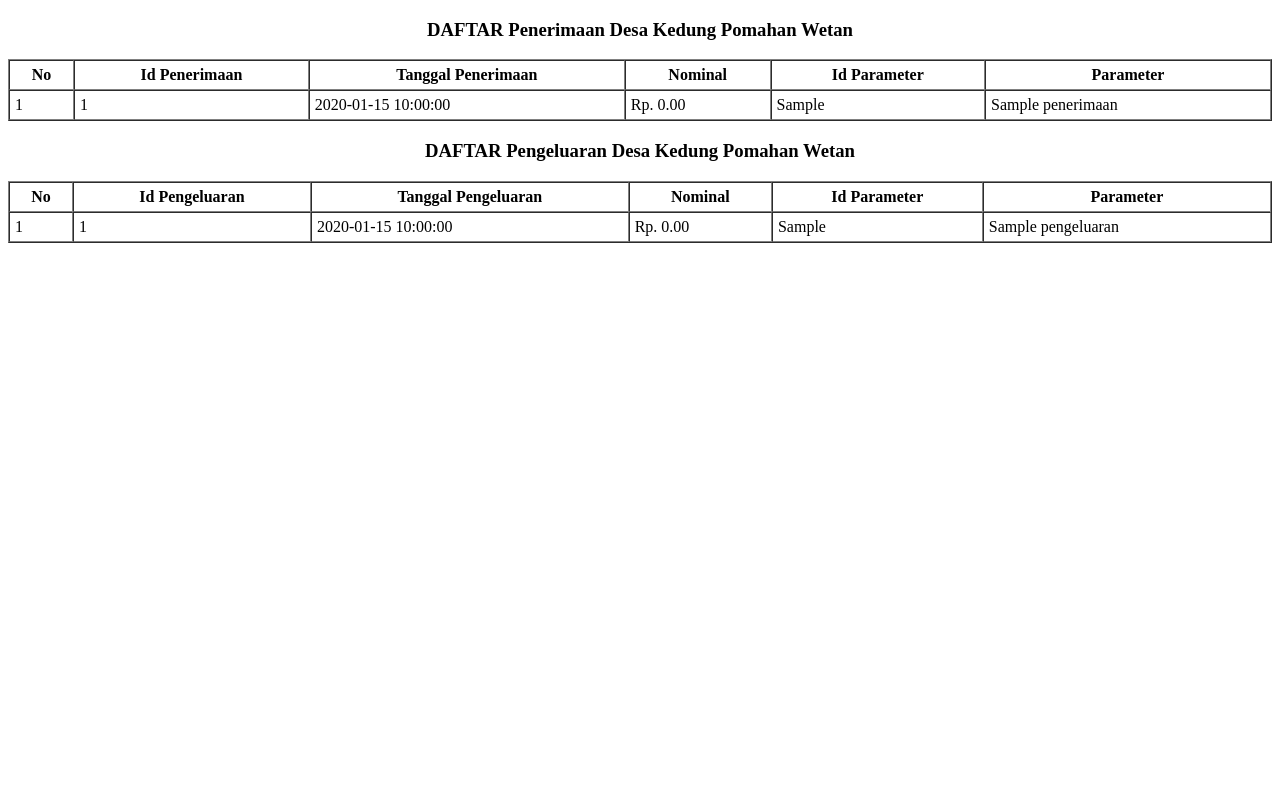
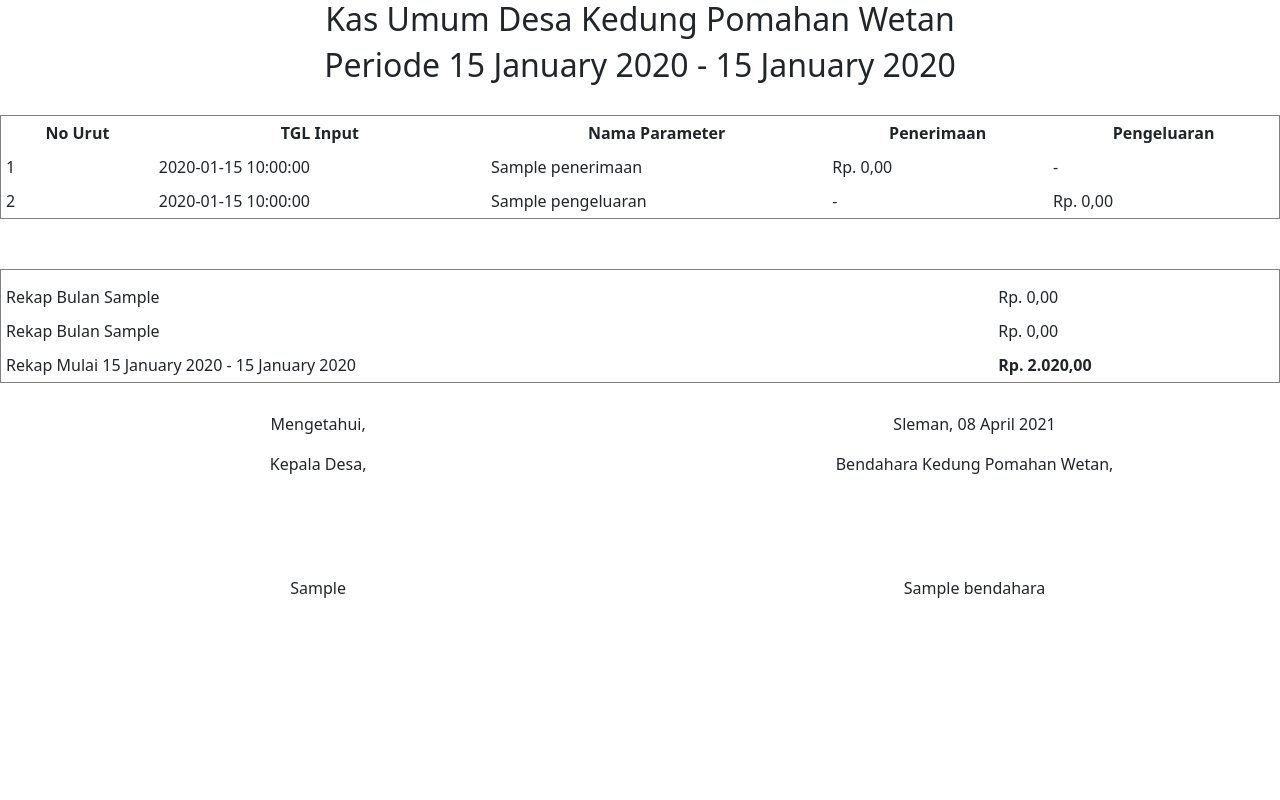
Before and after one commit to adrianfathurs/Sistem-Informasi-Desa, a CodeIgniter app: the page made by application/views/laporan/pdf_kasUmum.php in a window 1280 px wide. Run offline with CodeIgniter, Linux system fonts and the light colour scheme; tables that the repository leaves empty hold one stand-in row (values such as "Sample post"); the template is opened without the code that fills it: most values are stand-ins (such as "Sample title", 1, 10 or a date in 2020).

Commit message:
tampilan laporan

```diff
--- a/application/views/laporan/pdf_kasUmum.php
+++ b/application/views/laporan/pdf_kasUmum.php
@@ -4,58 +4,124 @@ defined('BASEPATH') OR exit('No direct script access allowed');
 <html lang="en">
 <head>
 	<meta charset="utf-8">
-	<title>Laporan Penerimaan dan Pengeluaran Desa Kedung Pomahan Wetan</title>
+	 <link href="https://cdn.jsdelivr.net/npm/bootstrap@5.0.0-beta3/dist/css/bootstrap.min.css" rel="stylesheet" integrity="sha384-eOJMYsd53ii+scO/bJGFsiCZc+5NDVN2yr8+0RDqr0Ql0h+rP48ckxlpbzKgwra6" crossorigin="anonymous">
+  <title>Laporan Penerimaan dan Pengeluaran Desa Kedung Pomahan Wetan</title>
+  <style>
+    .wrap{
+      height:250px;
+      width:100%;
+      padding:0;
+      margin:0;
+      border:2px;
+      border-style: solid;
+      border-width: 5px;
+      border-color:white;
+    }
+    .left{
+      float:left;
+      width:49%;
+      border-style: solid;
+      border-width: 2px;
+      border-color:white;
+      height:250px;
+      margin:2px;
+    }
+    .right{
+      float:right;
+      width:47%;
+      height:250px;
+      border-style: solid;
+      border-width: 2px;
+      border-color: white;
+      margin:2px;
+    }
+    .clc{
+      clear:both;
+    }
+    .text-center{
+      text-align:center;
+    }
+  </style>
 </head>
 <body>
-	<h3><center>DAFTAR Penerimaan Desa Kedung Pomahan Wetan</center></h3>
+	<h2 ><center>Kas Umum Desa Kedung Pomahan Wetan</center></h2>
+	<h2 style="margin-bottom:30px"><center>Periode <?php echo date('d F Y', strtotime($tanggalAwal)) ." - ". date('d F Y', strtotime($tanggalAkhir)) ;?></center></h2>
 	<table border="1" cellspacing="0" cellpadding="5" width="100%">
 		<thead>
-            <tr class="text-center">
-                <th>No</th>
-                <th>Id Penerimaan</th>
-                <th>Tanggal Penerimaan</th>
-                <th>Nominal</th>
-                <th>Id Parameter</th>
-                <th>Parameter</th>
+            <tr class="table text-center">
+              <th scope="col">No Urut</th>
+              <th scope="col">TGL Input</th>
+              <th scope="col">Nama Parameter</th>
+              <th scope="col">Penerimaan</th>
+              <th scope="col">Pengeluaran</th>
             </tr>
-		</thead>
-		<?php $i=1; foreach ($dataPenerimaan as $item): ?>
+          </thead>
             <tbody>
+		        <?php $i=1; foreach ($dataPenerimaan as $item): ?>
                 <tr>
                     <td><?php echo $i++?></td>
-                    <td><?php echo $item["Id_Penerimaan"]?></td>
                     <td><?php echo $item["Tanggal_Penerimaan"]?></td>
-                    <td><?php echo "Rp. " ; echo number_format($item["Nominal"], 2, ".", ",")?></td>
-                    <td><?php echo $item["fk_Parameter"]?></td>
                     <td><?php echo $item["Nama_Parameter"]?></td>
+                    <td><?php echo "Rp. " ; echo number_format($item["Nominal"], 2, ",", ".") ?></td>
+                    <td>-</td>
                 </tr>
-            </tbody>
-        <?php endforeach;?>
-	</table>
-	<h3><center>DAFTAR Pengeluaran Desa Kedung Pomahan Wetan</center></h3>
-	<table border="1" cellspacing="0" cellpadding="5" width="100%">
-		<thead>
-            <tr class="text-center">
-                <th>No</th>
-                <th>Id Pengeluaran</th>
-                <th>Tanggal Pengeluaran</th>
-                <th>Nominal</th>
-                <th>Id Parameter</th>
-                <th>Parameter</th>
-            </tr>
-		</thead>
-		<?php $i=1; foreach ($dataPengeluaran as $item): ?>
-            <tbody>
+                <?php endforeach;?>
+		        <?php foreach ($dataPengeluaran as $item): ?>
                 <tr>
                     <td><?php echo $i++?></td>
-                    <td><?php echo $item["Id_Pengeluaran"]?></td>
                     <td><?php echo $item["Tanggal_Pengeluaran"]?></td>
-                    <td><?php echo "Rp. " ; echo number_format($item["Nominal"], 2, ".", ",")?></td>
-                    <td><?php echo $item["fk_Parameter"]?></td>
                     <td><?php echo $item["Nama_Parameter"]?></td>
+                    <td>-</td>
+                    <td><?php echo "Rp. " ; echo number_format($item["Nominal"], 2, ",", ".") ?></td>
                 </tr>
+                <?php endforeach;?>
             </tbody>
-        <?php endforeach;?>
 	</table>
+    <table style="margin-top:50px" border="1" cellspacing="0" cellpadding="5" width="100%">
+        <thead>
+         <tr style="border:none">
+            <th></th>
+            <th></th>
+         </tr>
+          </thead>
+        <tbody>
+          <tr>
+              <td>Rekap Bulan <?php echo $beforeMonth ?></td>
+              <td><?php echo "Rp. " ; echo number_format($totNomBulSebelum, 2, ",", ".") ?></td>
+          </tr>
+          <tr>
+              <td>Rekap Bulan <?php echo $thisMonth ?></td>
+              <td><?php echo "Rp. " ; echo number_format($totNomBulSekarang, 2, ",", ".") ?></td>
+          </tr>
+          <tr>
+              <td>Rekap Mulai <?php echo date('d F Y', strtotime($tanggalAwal)) ." - ". date('d F Y', strtotime($tanggalAkhir))  ?> </td>
+              <td><b><?php echo "Rp. " ; echo number_format($totSesuaiTanggal, 2, ",", ".") ?></b></td>
+          </tr>
+
+          </tbody>
+    </table>
+  </center>
+  <div class="wrap" style="margin-top:20px">
+      <div class="left">
+        <div class="text-center">
+              <p>Mengetahui,</p>
+              <p>Kepala Desa,</p>
+        </div>
+        <div class="text-center" style="margin-top:100px">
+              <p><?php echo $kepalaDesa?></p>
+        </div>
+      </div>
+      <div class="right">
+        <div class="text-center">
+                <p>Sleman, <?php echo date('d F Y')?></p>
+                <p>Bendahara Kedung Pomahan Wetan,</p>
+          </div>
+          <div class="text-center" style="margin-top:100px">
+                <p><?php echo $bendahara?></p>
+          </div>
+      </div>
+      <div class="clc"></div>
+  </div>
+
 </body>
 </html>
--- a/application/views/penerimaan/penerimaan.php
+++ b/application/views/penerimaan/penerimaan.php
@@ -84,8 +84,9 @@
                           <th></th>
                     </tr>
                   </thead>
-                <?php $i=1; foreach ($dataPenerimaan as $item): ?>
+
                   <tbody>
+                  <?php $i=1; foreach ($dataPenerimaan as $item): ?>
                       <tr class="text-center">
                           <td><?php echo $i++?></td>
                           <td><?php echo $item["Id_Penerimaan"]?></td>
@@ -101,8 +102,9 @@
                                       data-nama_parameter="<?php echo $item["Nama_Parameter"] ?>"
                                       >edit</button></td>
                       </tr>
+                      <?php endforeach;?>
                   </tbody>
-                  <?php endforeach;?>
+
               </table>
             </div>
         </div>
--- a/application/views/pengeluaran/pengeluaran.php
+++ b/application/views/pengeluaran/pengeluaran.php
@@ -84,8 +84,9 @@
                           <th></th>
                     </tr>
                   </thead>
-                <?php $i=1; foreach ($dataPengeluaran as $item): ?>
+
                   <tbody>
+                  <?php $i=1; foreach ($dataPengeluaran as $item): ?>
                       <tr class="text-center">
                           <td><?php echo $i++?></td>
                           <td><?php echo $item["Id_Pengeluaran"]?></td>
@@ -101,8 +102,9 @@
                                       data-nama_parameter="<?php echo $item["Nama_Parameter"] ?>"
                                       >edit</button></td>
                       </tr>
+                      <?php endforeach;?>
                   </tbody>
-                  <?php endforeach;?>
+
               </table>
             </div>
         </div>
```
Also changed, not shown: application/controllers/Laporan.php (+116 -0 lines), application/models/MKas.php (added, +19 -0 lines), application/models/MPenerimaan.php (+9 -0 lines), application/models/MPengeluaran.php (+9 -0 lines), application/models/MPerangkat_Desa.php (+15 -0 lines), application/views/laporan/pdf_penerimaan.php (+68 -11 lines), application/views/laporan/pdf_pengeluaran.php (+71 -14 lines), 1 other file.
